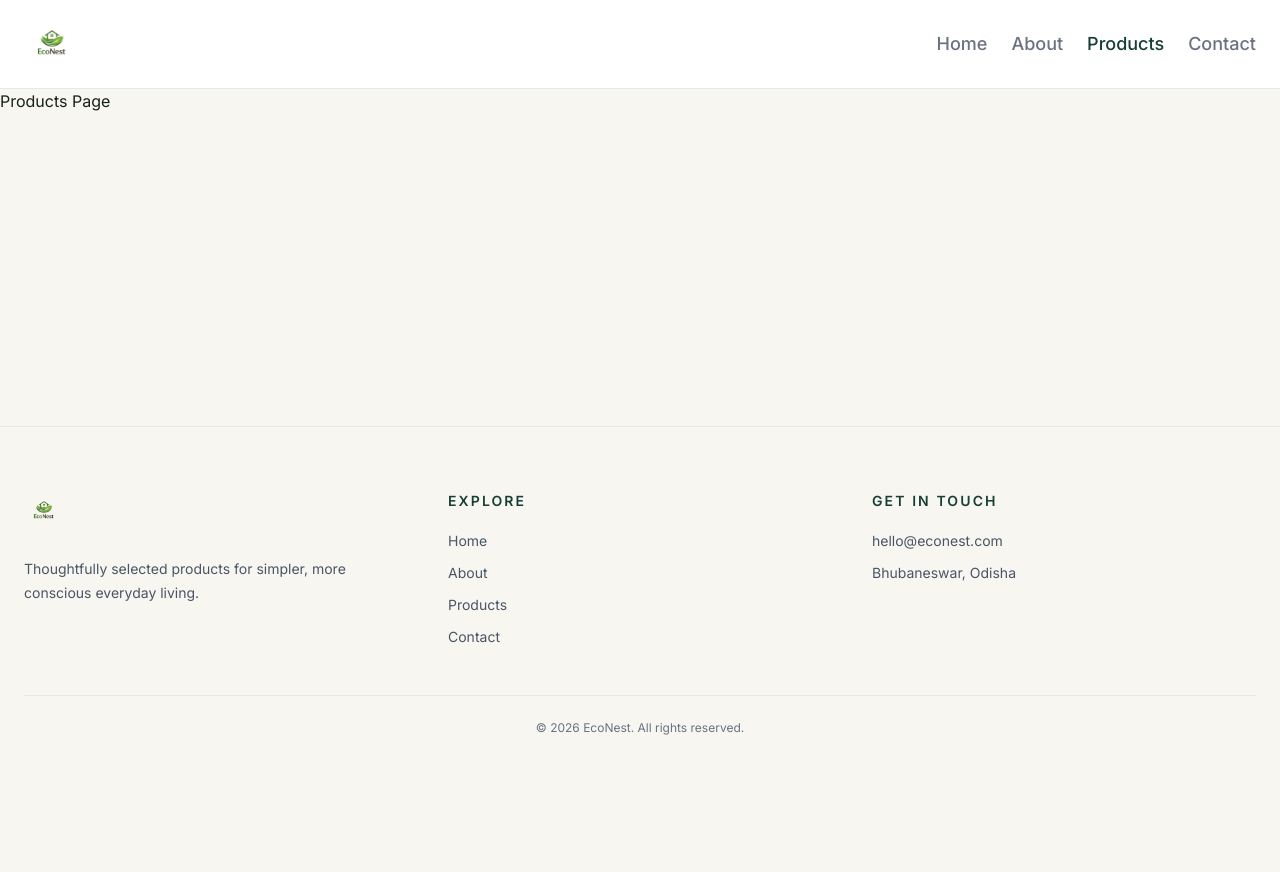
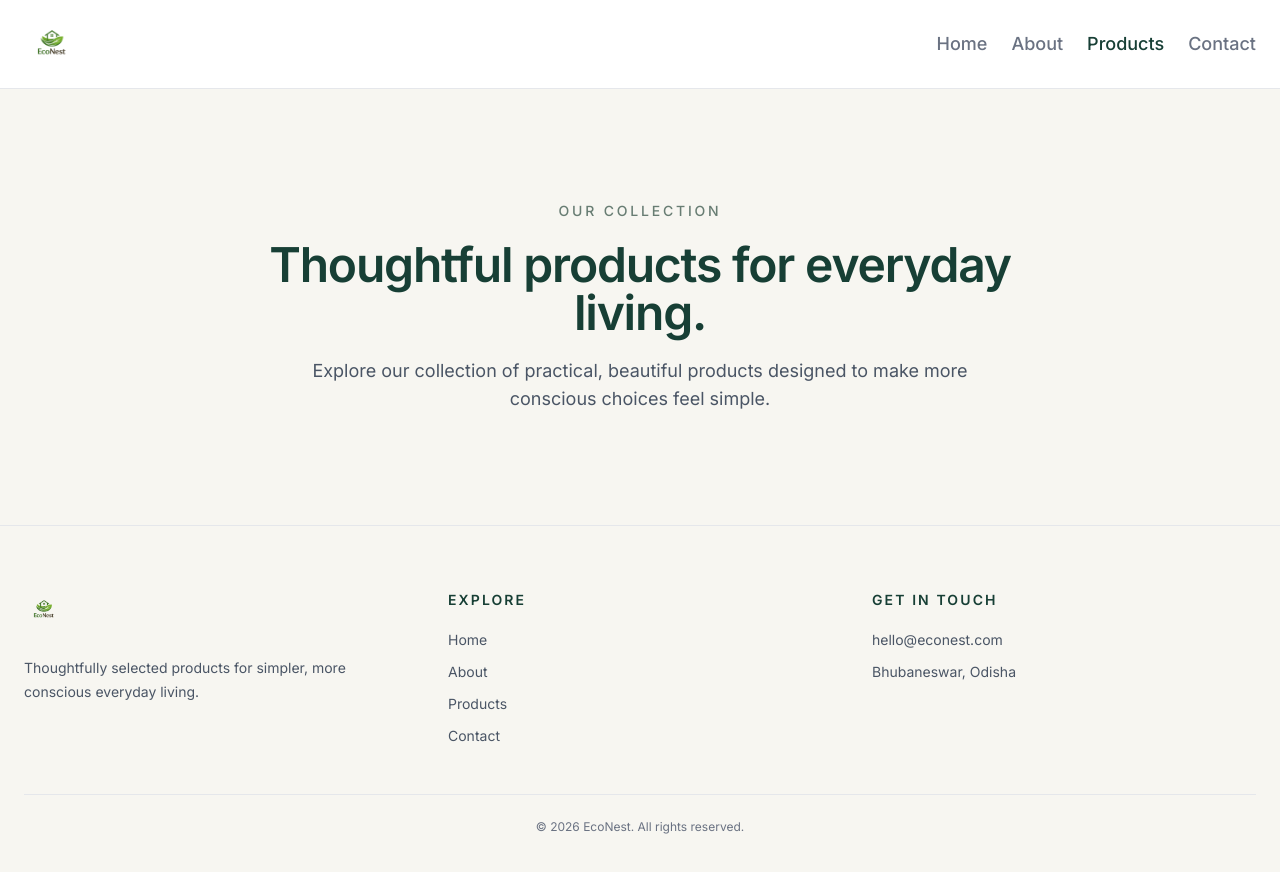
Before and after one commit to JeetsibeshSahoo/EcoNest, a React (Vite) app in the folder Frontend/: page /products in a window 1280 px wide. Shown: the top 872 px of the page. Before the commit the page ends 800 px from the top, so only its background shows below. Built offline with nearby package versions, Linux system fonts and the light colour scheme; the HTML template or start-up script is replaced by a standard one.

Commit message:
add product component

```diff
--- a/Frontend/src/components/about/AboutCTA.jsx
+++ b/Frontend/src/components/about/AboutCTA.jsx
@@ -10,7 +10,7 @@ function AboutCTA() {
             Discover EcoNest
           </p>
 
-          <h2 className="mt-4 font-serif text-4xl leading-tight text-white sm:text-5xl">
+          <h2 className="mt-4 font-serif text-4xl leading-tight text-white sm:text-5xl lg:text-6xl">
             Find something better for everyday life.
           </h2>
 
--- a/Frontend/src/components/about/AboutMission.jsx
+++ b/Frontend/src/components/about/AboutMission.jsx
@@ -13,11 +13,11 @@ function AboutMission() {
               {aboutMission.eyebrow}
             </p>
 
-            <h2 className="mt-4 font-serif text-4xl leading-tight text-[#17201D] sm:text-5xl">
+            <h2 className="mt-5 font-serif text-4xl leading-tight text-[#17201D] sm:text-5xl">
               {aboutMission.title}
             </h2>
 
-            <p className="mt-6 text-base leading-7 text-gray-600 sm:text-lg sm:leading-8">
+            <p className="mt-5 text-base leading-7 text-gray-600 sm:text-lg sm:leading-8">
               {aboutMission.description}
             </p>
           </div>
@@ -26,7 +26,7 @@ function AboutMission() {
             <img
               src={aboutMission.image}
               alt="EcoNest mission"
-              className="h-[420px] w-full object-cover sm:h-[520px] lg:h-[600px]"
+              className="h-[420px] w-full object-cover sm:h-[520px]"
             />
           </div>
 
--- a/Frontend/src/components/about/AboutStory.jsx
+++ b/Frontend/src/components/about/AboutStory.jsx
@@ -11,7 +11,7 @@ function AboutStory() {
                     <img
                     src={aboutStory.image}
                     alt="The story behind EcoNest"
-                    className='h-[420px] w-full object-cover sm:h-[520px] lg:h-[600px]'
+                    className='h-[420px] w-full object-cover sm:h-[520px]'
                     />
                 </div>
 
@@ -20,11 +20,11 @@ function AboutStory() {
                         {aboutStory.eyebrow}
                     </p>
 
-                    <h2 className="mt-4 font-serif text-4xl leading-tight text-[#17201D] sm:text-5xl">
+                    <h2 className="mt-5 font-serif text-4xl leading-tight text-[#17201D] sm:text-5xl">
                         {aboutStory.title}
                     </h2>
 
-                    <p className="mt-6 text-base leading-7 text-gray-600 sm:text-lg sm:leading-8">
+                    <p className="mt-5 text-base leading-7 text-gray-600 sm:text-lg sm:leading-8">
                         {aboutStory.description}
                     </p>
                 </div>
--- /dev/null
+++ b/Frontend/src/components/products/ProductHero.jsx
@@ -0,0 +1,26 @@
+import React from 'react'
+import Container from '../common/Container'
+
+function ProductHero() {
+  return (
+    <section className='bg-[#F7F6F1] py-20 sm:py-24 lg:py-28'>
+        <Container>
+            <div className='mx-auto max-w-3xl text-center'>
+                <p className='mb-5 text-sm font-medium uppercase tracking-[0.2em] text-[#687D73]'>
+                    Our collection
+                </p>
+
+                <h1 className='text-4xl font-semibold tracking-tight text-[#173F35] sm:text-5xl'>
+                    Thoughtful products for everyday living.
+                </h1>
+
+                <p className='mx-auto mt-5 max-w-2xl text-base leading-7 text-gray-600 sm:text-lg'>
+                    Explore our collection of practical, beautiful products designed to make more conscious choices feel simple.
+                </p>
+            </div>
+        </Container>
+    </section>
+  )
+}
+
+export default ProductHero
--- a/Frontend/src/pages/Products.jsx
+++ b/Frontend/src/pages/Products.jsx
@@ -1,10 +1,11 @@
 import React from 'react'
+import ProductHero from '../components/products/ProductHero'
 
 function Products() {
   return (
-    <div>
-      <h1>Products Page</h1>
-    </div>
+    <main>
+      <ProductHero />
+    </main>
   )
 }
 
```
